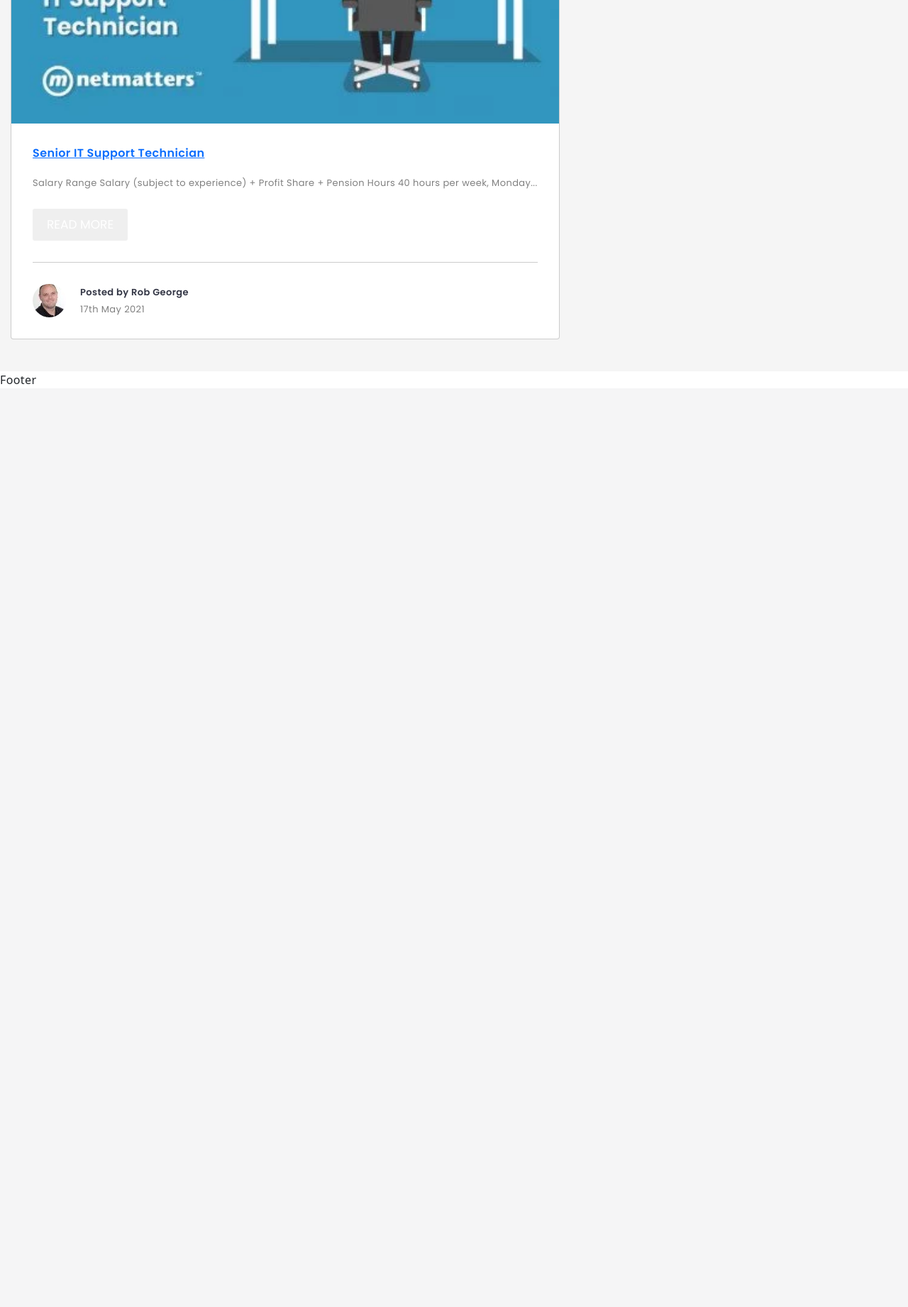
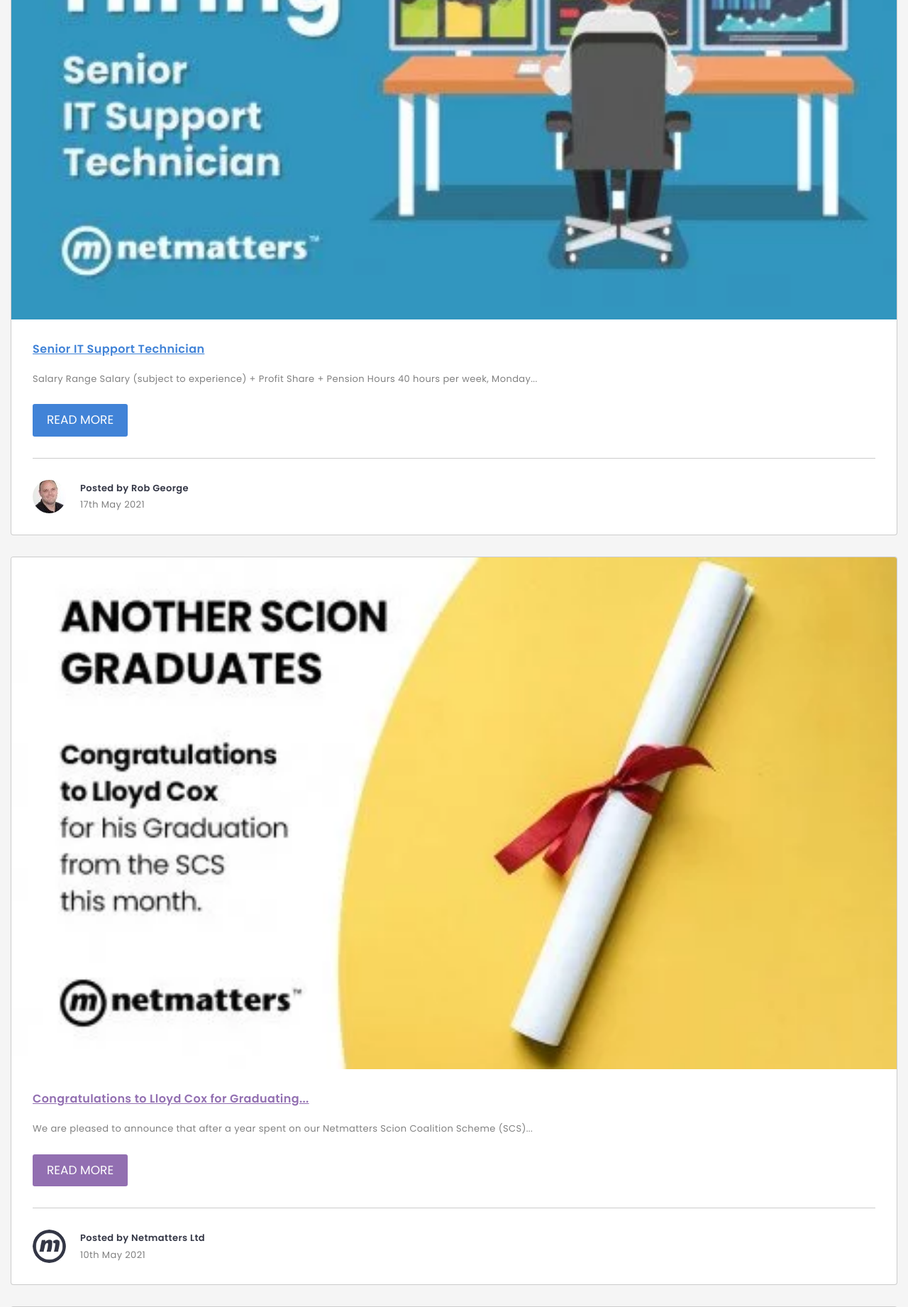
Before and after one commit to WackJeston/Netmatters-Homepage, a PHP site: page / in a window 1280 px wide. Shown: the part 3840-5681 px from the top of the page at 71% size. Before the commit the page ends 4381 px from the top, so only its background shows below. Run offline with PHP 8.4, Linux system fonts and the light colour scheme; some libraries are stand-ins or nearby versions.

Commit message:
News Section Completed

```diff
--- a/index.html
+++ b/index.html
@@ -131,7 +131,7 @@
         </button>
       </div>
 
-      <!-- Infomation Section -->
+      <!-- Infomation Section --------------------------->
       <div class="info">
         <h1>NETMATTERS</h1>
         <p class="strong">Netmatters Ltd is a leading web design, IT support and digital marketing agency based in Wymondham, Norfolk.</p>
@@ -143,13 +143,13 @@
         </button>
       </div>
 
-      <!-- Latest News Section -->
+      <!-- Latest News Section --------------------------->
       <div class="title">
         <h2>LATEST</h2>
       </div>
       <div class="latest">
 
-        <!-- First Item -->
+        <!-- First Item --------------------------->
         <div class="latest-card careers">
           <img src="imgs/latest-careers-1.webp" alt="Now Hiring image" class="card-image-1">
           <div class="content">
@@ -167,6 +167,42 @@
           </div>
         </div>
 
+        <!-- Second Item -------------------------->
+        <div class="latest-card news-1">
+          <img src="imgs\latest-news-1.webp" alt="Now Hiring image" class="card-image-1">
+          <div class="content">
+            <a href="#">Congratulations to Lloyd Cox for Graduating...</a>
+            <p>We are pleased to announce that after a year spent on our Netmatters Scion Coalition Scheme (SCS)...</p>
+            <button type="button" name="read-more" class="read-more">read more</button>
+          </div>
+          <div class="line-break"></div>
+          <div class="author">
+            <img src="imgs/favicon-large.png" alt="Rob George" class="card-image-2">
+            <div class="details">
+              <p class="name">Posted by Netmatters Ltd</p>
+              <p>10th May 2021</p>
+            </div>
+          </div>
+        </div>
+
+        <!-- Third Item ------------------------------>
+        <div class="latest-card news-2">
+          <img src="imgs/latest-news-2.webp" alt="Now Hiring image" class="card-image-1">
+          <div class="content">
+            <a href="#">April 2021 Notables</a>
+            <p>Every month we celebrate the most notable of employees here at Netmatters. Each department head is a...</p>
+            <button type="button" name="read-more" class="read-more">read more</button>
+          </div>
+          <div class="line-break"></div>
+          <div class="author">
+            <img src="imgs/favicon-large.png" alt="Rob George" class="card-image-2">
+            <div class="details">
+              <p class="name">Posted by Netmatters Ltd</p>
+              <p>6th May 2021</p>
+            </div>
+          </div>
+        </div>
+
       </div>
 
     </main>
--- a/scss/partials/components/_latest.scss
+++ b/scss/partials/components/_latest.scss
@@ -22,9 +22,9 @@
 
 // Main Section ------------------------
 .latest {
+  display: flex;
+  flex-direction: column;
   background-color: $primary-background-color;
-  display: flex;
-  align-items: center;
   width: 100%;
   padding: 30px 0;
 }
@@ -97,3 +97,41 @@
   font-weight: 600;
   color: $primary-color;
 }
+
+// Colors ---------------------------------------
+
+.careers a {
+  color: $careers;
+}
+
+.careers button {
+  background-color: $careers;
+}
+
+.careers button:hover {
+  background-color: $careers-hover;
+}
+
+.news-1 a {
+  color: $news-1;
+}
+
+.news-1 button {
+  background-color: $news-1;
+}
+
+.news-1 button:hover {
+  background-color: $news-1-hover;
+}
+
+.news-2 a {
+  color: $news-2;
+}
+
+.news-2 button {
+  background-color: $news-2;
+}
+
+.news-2 button:hover {
+  background-color: $news-2-hover;
+}
--- a/scss/partials/utilities/_variables.scss
+++ b/scss/partials/utilities/_variables.scss
@@ -33,3 +33,15 @@ $web-design-hover: #79539a;
 $cyber-security: #f62459;
 
 $developer-training: #926fb1;
+
+
+// Colors, Latest --------------------------------------
+
+$careers: #4183d7;
+$careers-hover: #2a6ec6;
+
+$news-1: #926fb1;
+$news-1-hover: #7e57a0;
+
+$news-2: #d64541;
+$news-2-hover: #c42e2a;
```
Also changed, not shown: css/style.css, imgs/favicon-large0.png (deleted), imgs/latest-news-1.webp (added), imgs/latest-news-2.webp (added).
